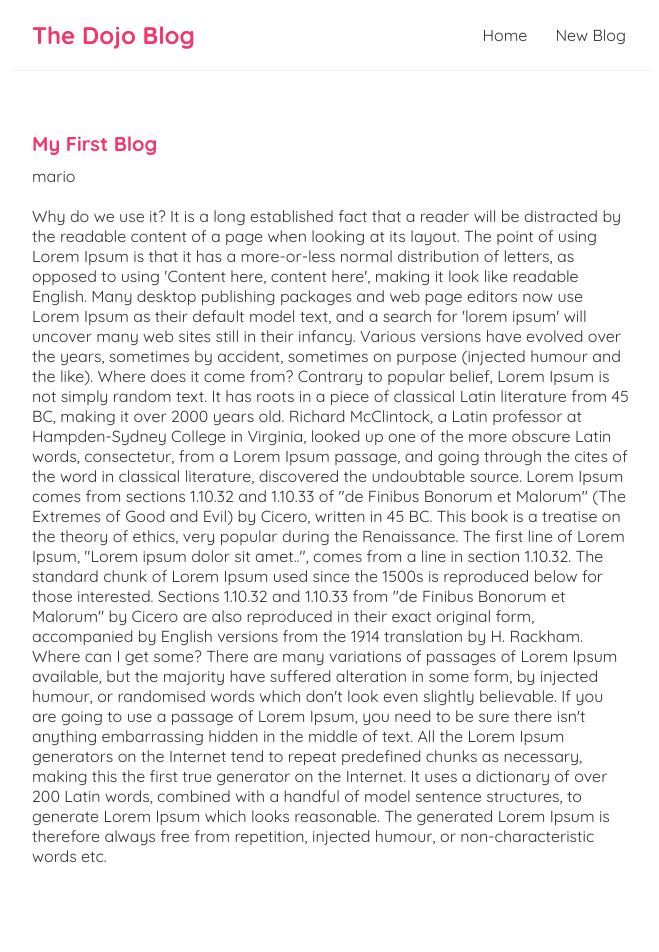
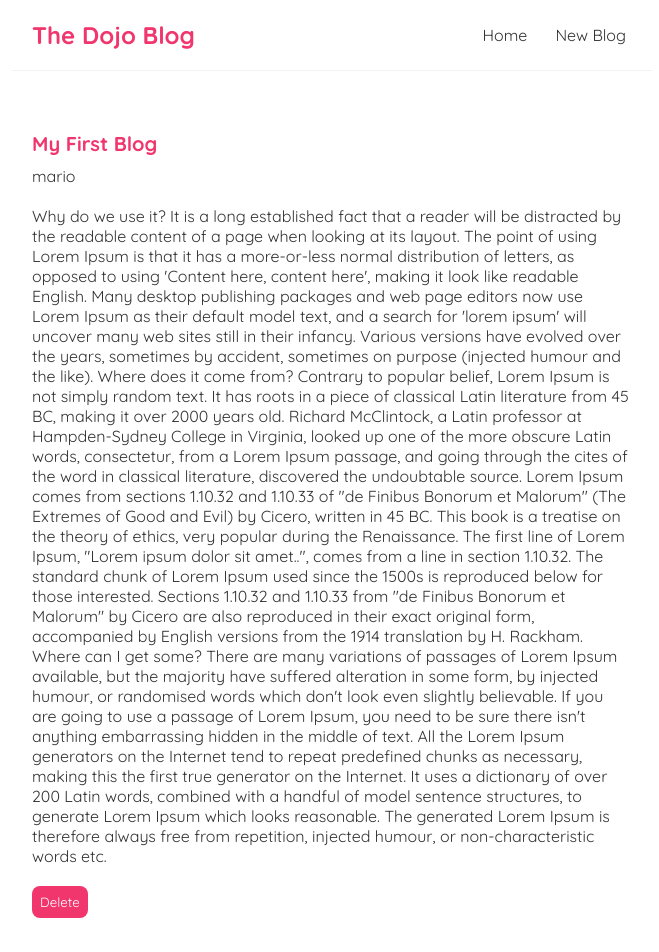
Before and after one commit to lloydobligado/the-dojo-blog, a React (Vite) app: page /blogs/1 in a window 1280 px wide. Shown: the top 952 px of the page, without its empty margins (308-967 px from the left). Built offline with nearby package versions, Linux system fonts and the light colour scheme; data requests are answered from the project's data file.

Commit message:
Deleting Blog

```diff
--- a/src/components/blog-details.jsx
+++ b/src/components/blog-details.jsx
@@ -4,6 +4,27 @@ import useFetch from '../hooks/useFetch'
 const BlogDetails = () => {
   const { id } = useParams()
   const { data: blog, error, isPending } = useFetch(' http://localhost:8000/blogs/' + id)
+
+  const handleClick = () => {
+    async function deleteBlog(blogId) {
+      try {
+        const response = await fetch(`http://localhost:8000/blogs/${blogId}`, {
+          method: 'DELETE'
+        });
+
+        if (response.ok) {
+          console.log('blog deleted');
+          history.push('/');
+        } else {
+          throw new Error('Failed to delete blog');
+        }
+      } catch (error) {
+        console.error('Error:', error.message);
+      }
+    }
+
+    deleteBlog(blog.id);
+  }
 
   return (
     <div className="blog-details">
@@ -14,6 +35,7 @@ const BlogDetails = () => {
             <h2>{ blog.title }</h2>
             <p>{ blog. author }</p>
             <div>{ blog.body }</div>
+            <button onClick={handleClick}>Delete</button>
           </article>
         )}
     </div>
--- a/src/components/create.jsx
+++ b/src/components/create.jsx
@@ -15,7 +15,7 @@ const Create = () => {
 
     setIsPending(true)
 
-    async function addNewBlog(blog) {
+    const addNewBlog = async (blog) => {
       try {
         const response = await fetch('http://localhost:8000/blogs/', {
           method: 'POST',
```
